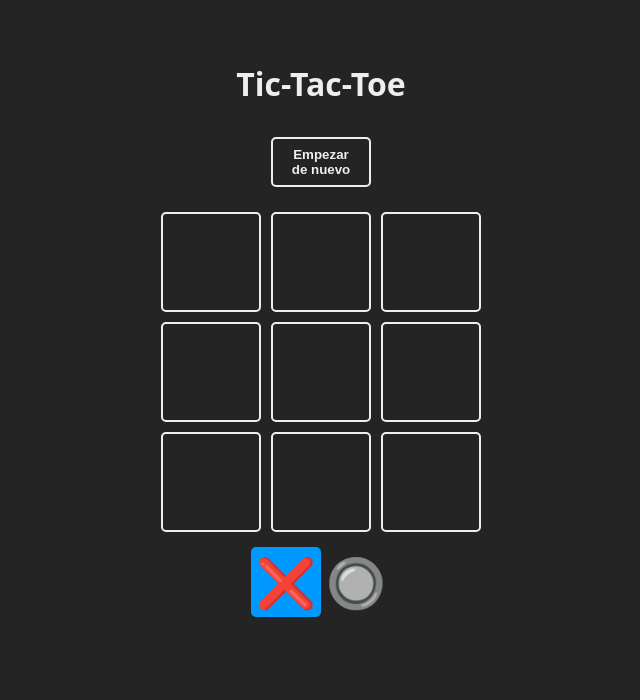
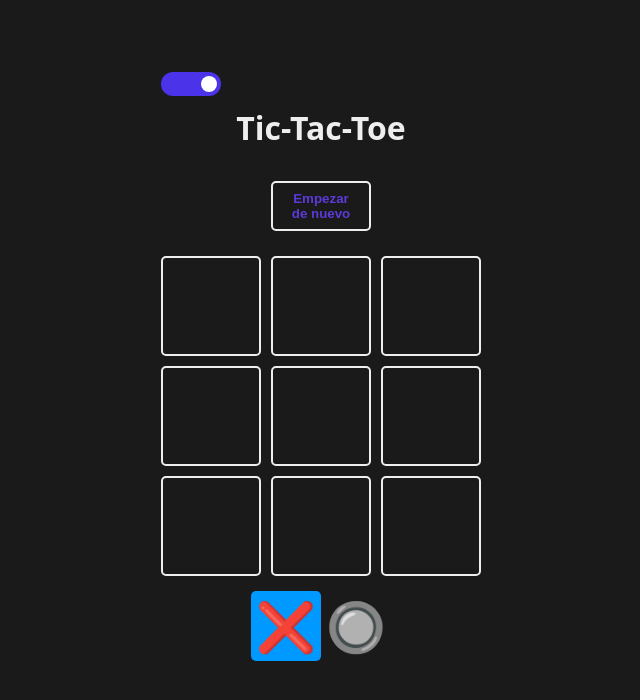
Before and after one commit to ortsac123/TicTacToe, a React (Vite) app: page / in a window 1280 px wide. Shown: the top 700 px of the page, without its empty margins (319-959 px from the left). Built offline with nearby package versions, Linux system fonts and the light colour scheme.

Commit message:
Implementa toggle de tema (modo claro/oscuro) con manejo de estado en React y clases CSS dinámicas

```diff
--- a/package.json
+++ b/package.json
@@ -3,7 +3,6 @@
   "private": true,
   "version": "0.0.0",
   "type": "module",
-  "homepage": "https://ortsac123.github.io/TicTacToe/",
   "scripts": {
     "dev": "vite",
     "build": "vite build",
--- a/src/App.jsx
+++ b/src/App.jsx
@@ -21,6 +21,12 @@ function App() {
       return turnFromStorage ?? TURNS.X
   })
   const [winner, setWinner] = useState(null)
+  const [theme, setTheme] = useState('dark')
+
+  const toggleTheme = ()=>{
+    setTheme(prevTheme => prevTheme === 'light' ? 'dark' : 'light')
+  }
+
 
 
   const resetGame = () => {
@@ -60,8 +66,14 @@ function App() {
 
   }
 
+
   return (
-    <main className='board'>
+<body className= {`app ${theme}`}>
+      <main className='board'>
+      <label className="switch">
+  <input type="checkbox" onChange={toggleTheme} checked={theme === 'dark'} />
+  <span className="slider"></span>
+</label>
       <h1>Tic-Tac-Toe</h1>
       <button onClick={resetGame}>Empezar de nuevo</button>
       <Board board={board} updateBoard={updateBoard}></Board>
@@ -73,6 +85,7 @@ function App() {
       <WinnerModal resetGame={resetGame} winner={winner}></WinnerModal>
 
     </main>
+</body>
   )
 }
 
--- a/src/index.css
+++ b/src/index.css
@@ -45,7 +45,7 @@ body {
   margin: 25px;
   background: transparent;
   border: 2px solid #eee;
-  color: #eee;
+  color: #5c3ada;
   width: 100px;
   border-radius: 5px;
   transition: 0.2s;
@@ -54,8 +54,9 @@ body {
 }
 
 .board button:hover {
-  background: #eee;
-  color: #222;
+  background: #ecdfdf;
+  color: #4d23e2;
+  transform: scale(1.07);
 }
 
 .board .game {
@@ -130,4 +131,71 @@ body {
   color: black; /* Relleno del texto */
   -webkit-text-stroke: 2px white;
   font-weight: bold;
+   transition: transform 0.2s ease;
 }
+.square:hover {
+  transform: scale(1.1);
+}
+.app.light{
+  background-color: #f3f1f1;
+  color: #f6f5f5;
+
+}
+.app.light .square{
+  border: 2px solid #090909;
+}
+.app.light h1, button{
+  color: black;
+}
+
+.app.dark {
+  background-color: #1a1a1a;
+  color: #fff;
+}
+.switch {
+  position: relative;
+  display: flex;
+  justify-content: start;
+  width: 60px;
+  height: 24px;
+  margin-bottom: 20px;
+
+}
+
+.switch input {
+  opacity: 0;
+  width: 0;
+  height: 0;
+}
+
+.slider {
+  position: absolute;
+  cursor: pointer;
+  top: 0;
+  left: 0;
+  right: 0;
+  bottom: 0;
+  background-color: #ccc;
+  transition: 0.4s;
+  border-radius: 34px;
+}
+
+.slider:before {
+  position: absolute;
+  content: "";
+  height: 16px;
+  width: 16px;
+  left: 4px;
+  bottom: 4px;
+  background-color: white;
+  transition: 0.4s;
+  border-radius: 50%;
+}
+
+input:checked + .slider {
+  background-color: #4b33e9;
+}
+
+input:checked + .slider:before {
+  transform: translateX(36px);
+}
--- a/src/logic.js
+++ b/src/logic.js
@@ -14,6 +14,7 @@ export const checkWinner = (boardToCheck)=>{
     return null
   }
 
-  export const checkEndGame = (newBoard)=>{
+
+export const checkEndGame = (newBoard)=>{
       return newBoard.every((square)=> square != null)
     }
--- a/vite.config.js
+++ b/vite.config.js
@@ -4,4 +4,5 @@ import react from '@vitejs/plugin-react-swc'
 // https://vite.dev/config/
 export default defineConfig({
   plugins: [react()],
+  base:'https://ortsac123.github.io/TicTacToe/'
 })
```
